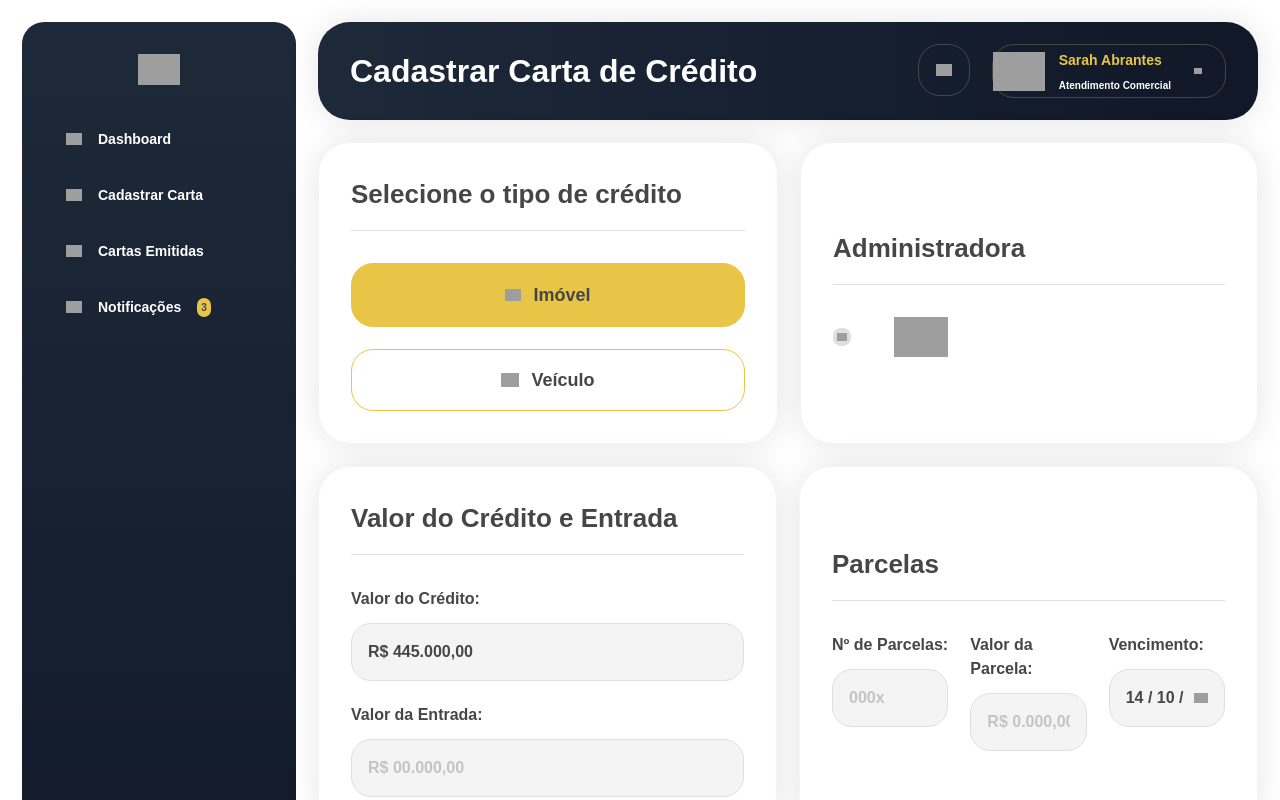
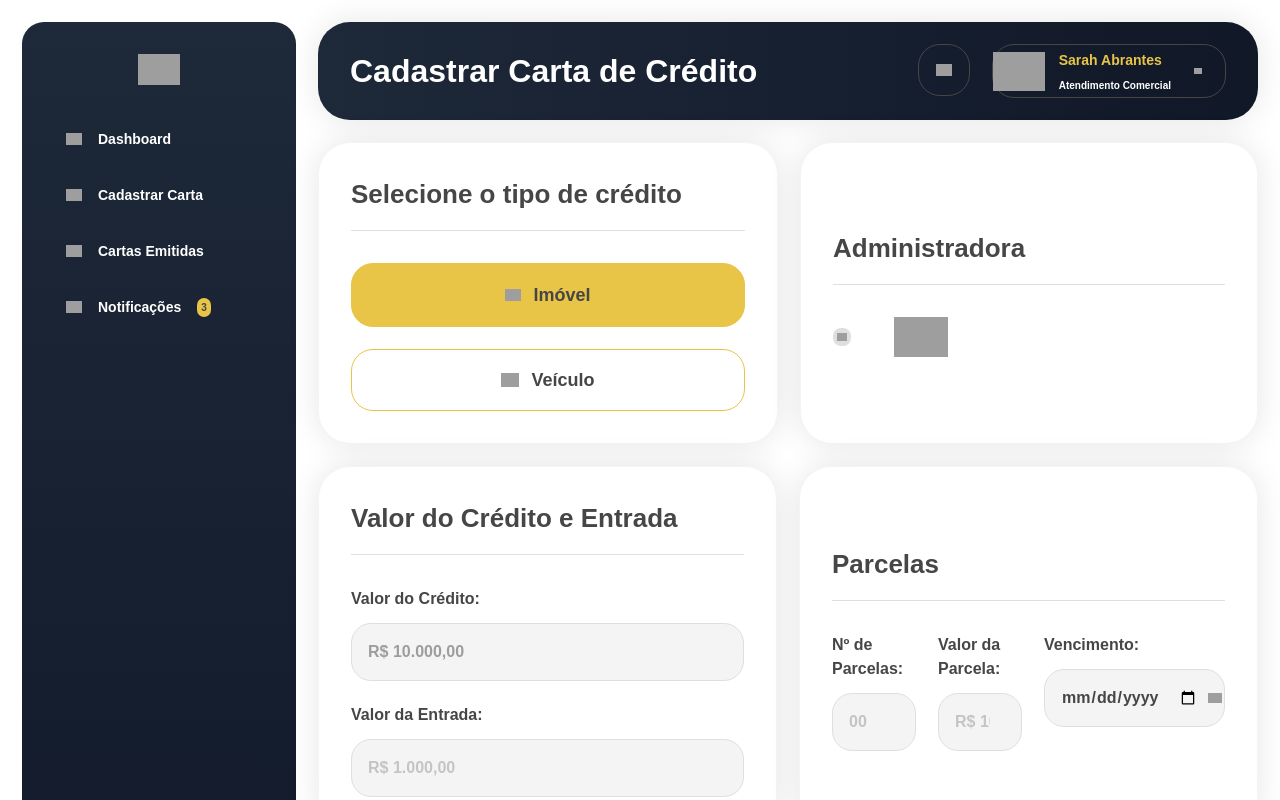
Before and after one commit to RayanLeite/spa-kontemplados, a Next.js app: page /cadastrar-carta in a window 1280 px wide. Shown: the top 800 px of the page. Built offline with nearby package versions, Linux system fonts and the light colour scheme; grey boxes are pictures that could not be loaded.

Commit message:
feat: ajustes visuais e de tipagem no cadastro de cartas

```diff
--- a/src/components/dashboard/CommissionSection.tsx
+++ b/src/components/dashboard/CommissionSection.tsx
@@ -10,11 +10,12 @@ export const CommissionSection: React.FC<CommissionSectionProps> = ({
   onSubmit,
   className = ''
 }) => {
-  const [commission, setCommission] = useState('3,5');
+  const [commission, setCommission] = useState<number>(0);
   const [isConfirmed, setIsConfirmed] = useState(true);
 
   const handleCommissionChange = (e: React.ChangeEvent<HTMLInputElement>) => {
-    setCommission(e.target.value);
+    const value = e.target.value === '' ? 0 : parseFloat(e.target.value) || 0;
+    setCommission(value);
   };
 
   const handleConfirmToggle = () => {
@@ -39,9 +40,10 @@ export const CommissionSection: React.FC<CommissionSectionProps> = ({
           <div className="self-stretch flex items-center gap-8 my-auto">
             <input
               id="commission"
-              type="text"
-              value={commission}
+              type="number"
+              value={commission === 0 ? '' : commission}
               onChange={handleCommissionChange}
+              placeholder="1,5"
               className="text-[#464646] font-semibold self-stretch my-auto bg-transparent outline-none w-8"
             />
             <span className="text-[#464646] text-right font-black self-stretch my-auto">
--- a/src/components/dashboard/CreditValueForm.tsx
+++ b/src/components/dashboard/CreditValueForm.tsx
@@ -1,8 +1,7 @@
-
 import React, { useState } from 'react';
 
 interface CreditValueFormProps {
-  onValuesChange: (creditValue: string, entryValue: string) => void;
+  onValuesChange: (creditValue: number, entryValue: number) => void;
   className?: string;
 }
 
@@ -10,17 +9,19 @@ export const CreditValueForm: React.FC<CreditValueFormProps> = ({
   onValuesChange,
   className = ''
 }) => {
-  const [creditValue, setCreditValue] = useState('R$ 445.000,00');
-  const [entryValue, setEntryValue] = useState('R$ 00.000,00');
+  const [creditValue, setCreditValue] = useState<number>(0);
+  const [entryValue, setEntryValue] = useState<number>(0);
 
   const handleCreditValueChange = (e: React.ChangeEvent<HTMLInputElement>) => {
-    setCreditValue(e.target.value);
-    onValuesChange(e.target.value, entryValue);
+    const value = e.target.value === '' ? 0 : parseFloat(e.target.value) || 0;
+    setCreditValue(value);
+    onValuesChange(value, entryValue);
   };
 
   const handleEntryValueChange = (e: React.ChangeEvent<HTMLInputElement>) => {
-    setEntryValue(e.target.value);
-    onValuesChange(creditValue, e.target.value);
+    const value = e.target.value === '' ? 0 : parseFloat(e.target.value) || 0;
+    setEntryValue(value);
+    onValuesChange(creditValue, value);
   };
 
   return (
@@ -43,9 +44,12 @@ export const CreditValueForm: React.FC<CreditValueFormProps> = ({
           <div className="bg-[rgba(244,244,244,1)] border flex min-h-[50px] w-full items-center gap-2.5 mt-3 p-4 rounded-[20px] border-[rgba(223,223,223,1)] border-solid">
             <input
               id="creditValue"
-              type="text"
-              value={creditValue}
+              type="number"
+              value={creditValue === 0 ? '' : creditValue}
               onChange={handleCreditValueChange}
+              placeholder="R$ 10.000,00"
+              step="0.01"
+              min="0"
               className="self-stretch flex min-w-60 w-full items-center gap-2.5 flex-1 shrink basis-[0%] my-auto bg-transparent text-[#464646] outline-none"
             />
           </div>
@@ -57,10 +61,12 @@ export const CreditValueForm: React.FC<CreditValueFormProps> = ({
           <div className="bg-[rgba(244,244,244,1)] border flex min-h-[50px] w-full items-center gap-2.5 text-[rgba(196,196,196,1)] mt-3 p-4 rounded-[20px] border-[rgba(223,223,223,1)] border-solid">
             <input
               id="entryValue"
-              type="text"
-              value={entryValue}
+              type="number"
+              value={entryValue === 0 ? '' : entryValue}
               onChange={handleEntryValueChange}
-              placeholder="R$ 00.000,00"
+              placeholder="R$ 1.000,00"
+              step="0.01"
+              min="0"
               className="self-stretch flex min-w-60 w-full items-center gap-2.5 flex-1 shrink basis-[0%] my-auto bg-transparent text-[rgba(196,196,196,1)] placeholder-[rgba(196,196,196,1)] outline-none"
             />
           </div>
--- a/src/components/dashboard/InstallmentForm.tsx
+++ b/src/components/dashboard/InstallmentForm.tsx
@@ -1,8 +1,7 @@
-
 import React, { useState } from 'react';
 
 interface InstallmentFormProps {
-  onInstallmentChange: (installments: string, installmentValue: string, dueDate: string) => void;
+  onInstallmentChange: (installments: number, installmentValue: number, dueDate: string) => void;
   className?: string;
 }
 
@@ -10,18 +9,20 @@ export const InstallmentForm: React.FC<InstallmentFormProps> = ({
   onInstallmentChange,
   className = ''
 }) => {
-  const [installments, setInstallments] = useState('000x');
-  const [installmentValue, setInstallmentValue] = useState('R$ 0.000,00');
-  const [dueDate, setDueDate] = useState('14 / 10 / 2025');
+  const [installments, setInstallments] = useState<number>(0);
+  const [installmentValue, setInstallmentValue] = useState<number>(0);
+  const [dueDate, setDueDate] = useState<string>('');
 
   const handleInstallmentsChange = (e: React.ChangeEvent<HTMLInputElement>) => {
-    setInstallments(e.target.value);
-    onInstallmentChange(e.target.value, installmentValue, dueDate);
+    const value = e.target.value === '' ? 0 : parseInt(e.target.value, 10) || 0;
+    setInstallments(value);
+    onInstallmentChange(value, installmentValue, dueDate);
   };
 
   const handleInstallmentValueChange = (e: React.ChangeEvent<HTMLInputElement>) => {
-    setInstallmentValue(e.target.value);
-    onInstallmentChange(installments, e.target.value, dueDate);
+    const value = e.target.value === '' ? 0 : parseFloat(e.target.value) || 0;
+    setInstallmentValue(value);
+    onInstallmentChange(installments, value, dueDate);
   };
 
   const handleDueDateChange = (e: React.ChangeEvent<HTMLInputElement>) => {
@@ -49,10 +50,12 @@ export const InstallmentForm: React.FC<InstallmentFormProps> = ({
           <div className="bg-[rgba(244,244,244,1)] border flex min-h-[50px] w-full items-center gap-2.5 text-[rgba(196,196,196,1)] whitespace-nowrap mt-3 p-4 rounded-[20px] border-[rgba(223,223,223,1)] border-solid">
             <input
               id="installments"
-              type="text"
-              value={installments}
+              type="number"
+              value={installments === 0 ? '' : installments}
               onChange={handleInstallmentsChange}
-              placeholder="000x"
+              placeholder="00"
+              min="1"
+              max="999"
               className="self-stretch flex w-full items-center gap-2.5 flex-1 shrink basis-[0%] my-auto bg-transparent text-[rgba(196,196,196,1)] placeholder-[rgba(196,196,196,1)] outline-none"
             />
           </div>
@@ -64,10 +67,12 @@ export const InstallmentForm: React.FC<InstallmentFormProps> = ({
           <div className="bg-[rgba(244,244,244,1)] border flex min-h-[50px] w-full items-center gap-2.5 text-[rgba(196,196,196,1)] mt-3 p-4 rounded-[20px] border-[rgba(223,223,223,1)] border-solid">
             <input
               id="installmentValue"
-              type="text"
-              value={installmentValue}
+              type="number"
+              value={installmentValue === 0 ? '' : installmentValue}
               onChange={handleInstallmentValueChange}
-              placeholder="R$ 0.000,00"
+              placeholder="R$ 100,00"
+              step="0.01"
+              min="0"
               className="self-stretch flex w-full items-center gap-2.5 flex-1 shrink basis-[0%] my-auto bg-transparent text-[rgba(196,196,196,1)] placeholder-[rgba(196,196,196,1)] outline-none"
             />
           </div>
@@ -79,7 +84,7 @@ export const InstallmentForm: React.FC<InstallmentFormProps> = ({
           <div className="bg-[rgba(244,244,244,1)] border flex min-h-[50px] w-full items-center gap-2.5 mt-3 p-4 rounded-[20px] border-[rgba(223,223,223,1)] border-solid">
             <input
               id="dueDate"
-              type="text"
+              type="date"
               value={dueDate}
               onChange={handleDueDateChange}
               className="self-stretch flex w-full items-center gap-2.5 flex-1 shrink basis-[0%] my-auto bg-transparent text-[#464646] outline-none"
--- a/src/pages/cadastrar-carta.tsx
+++ b/src/pages/cadastrar-carta.tsx
@@ -10,11 +10,12 @@ import { CommissionSection } from '@/components/dashboard/CommissionSection';
 const CadastrarCarta = () => {
   const [creditType, setCreditType] = useState<string>('imovel');
   const [administrator, setAdministrator] = useState<string>('selected');
-  const [creditValue, setCreditValue] = useState<string>('R$ 445.000,00');
-  const [entryValue, setEntryValue] = useState<string>('R$ 00.000,00');
-  const [installments, setInstallments] = useState<string>('000x');
-  const [installmentValue, setInstallmentValue] = useState<string>('R$ 0.000,00');
-  const [dueDate, setDueDate] = useState<string>('14 / 10 / 2025');
+
+  const [creditValue, setCreditValue] = useState<number>(0);
+  const [entryValue, setEntryValue] = useState<number>(0);
+  const [installments, setInstallments] = useState<number>(0);
+  const [installmentValue, setInstallmentValue] = useState<number>(0);
+  const [dueDate, setDueDate] = useState<string>('');
 
   const handleCreditTypeSelect = (type: string) => {
     setCreditType(type);
@@ -24,12 +25,12 @@ const CadastrarCarta = () => {
     setAdministrator(admin);
   };
 
-  const handleValuesChange = (credit: string, entry: string) => {
+  const handleValuesChange = (credit: number, entry: number) => {
     setCreditValue(credit);
     setEntryValue(entry);
   };
 
-  const handleInstallmentChange = (inst: string, instValue: string, due: string) => {
+  const handleInstallmentChange = (inst: number, instValue: number, due: string) => {
     setInstallments(inst);
     setInstallmentValue(instValue);
     setDueDate(due);
```
